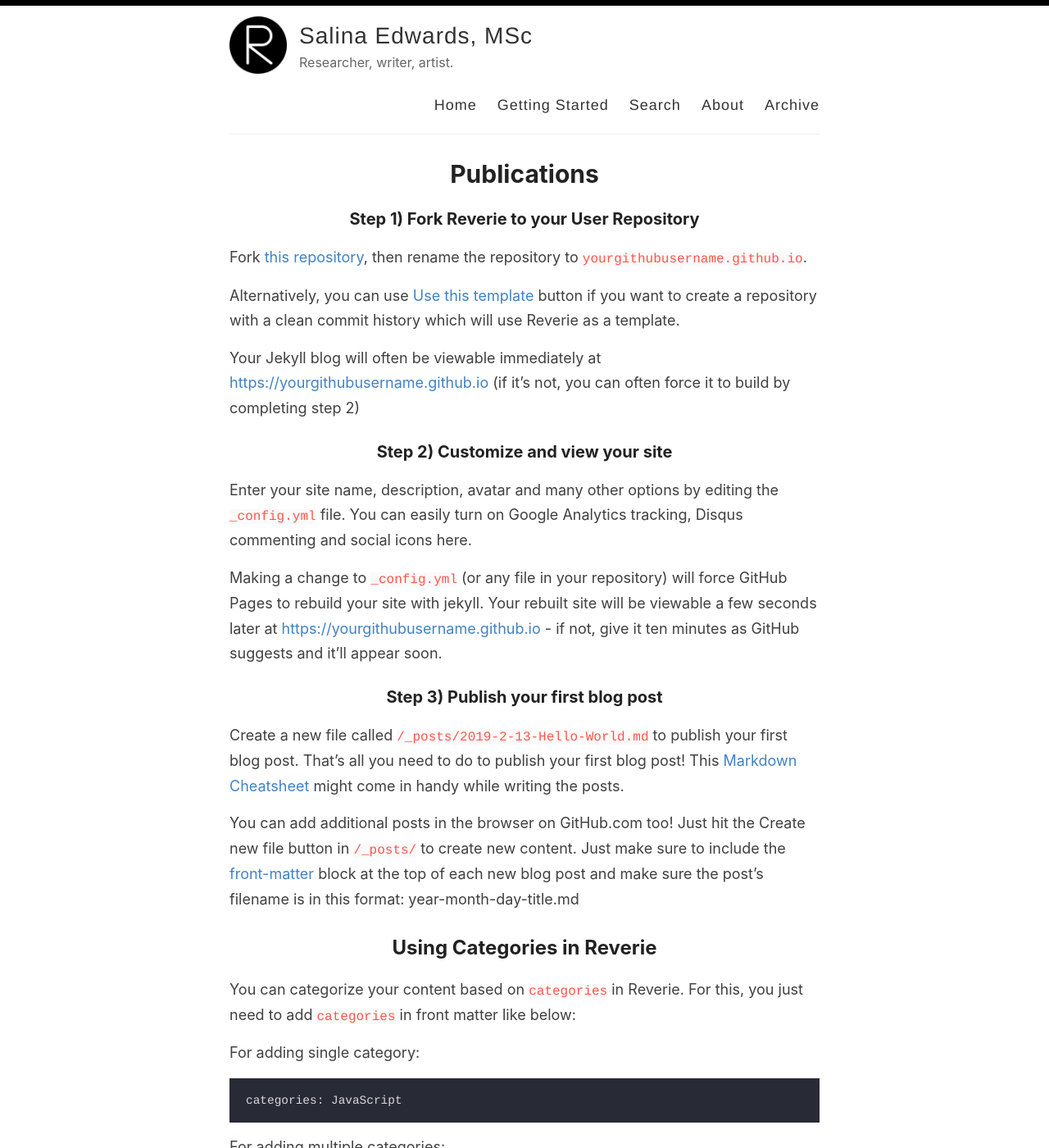
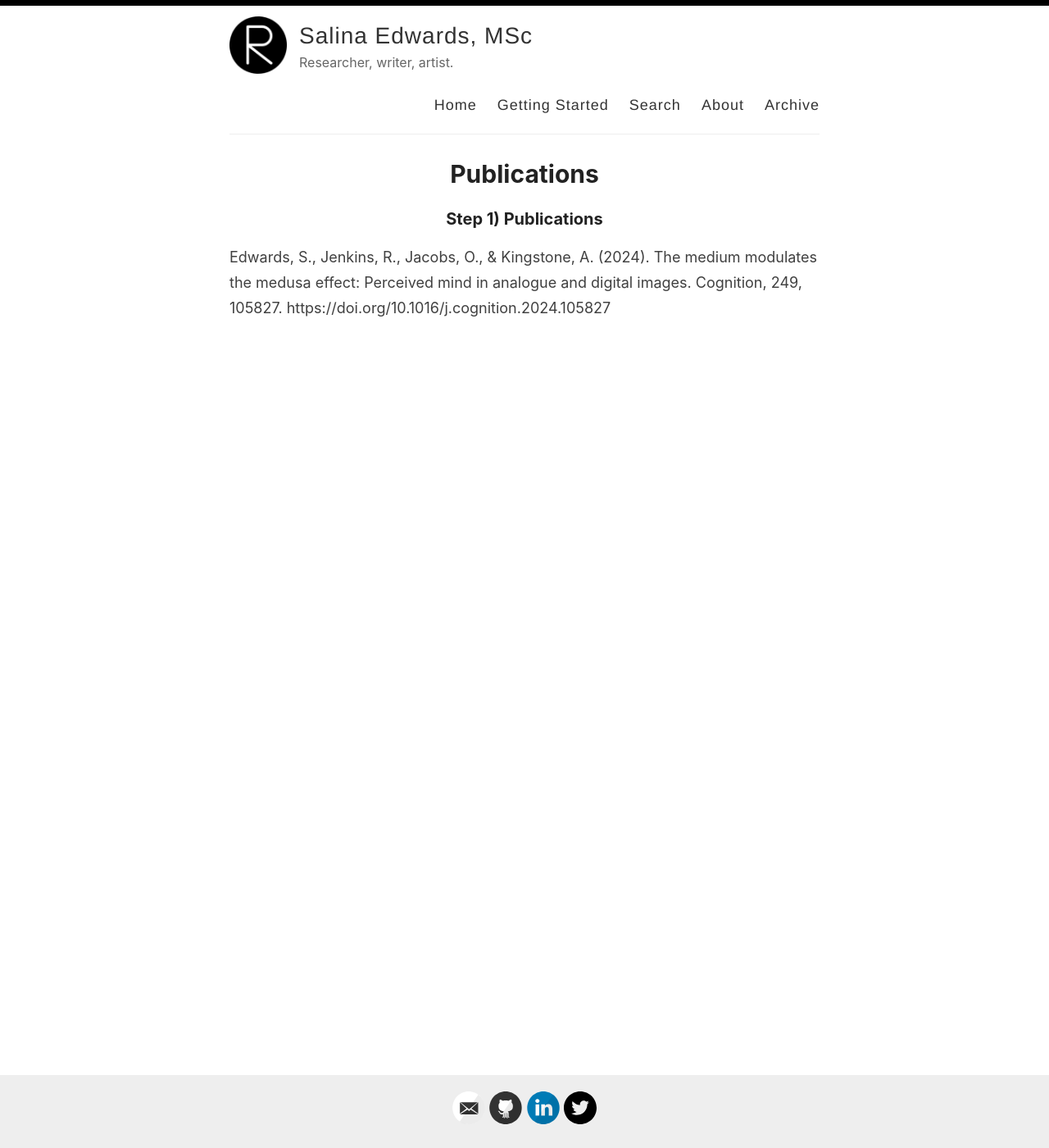
Before and after one commit to salinaedwards/salinaedwards.github.io, a Jekyll site: the page built from _pages/getting-started.md, in a window 1280 px wide and 1400 px high. Shown: the whole window at 82% size. Built offline with Jekyll 4.4.1, drawn with Linux system fonts in a browser that asks for light colours; some of the changed text lies outside the part shown.

Commit message:
Update getting-started.md

````diff
--- a/_pages/getting-started.md
+++ b/_pages/getting-started.md
@@ -4,48 +4,7 @@ title: Publications
 permalink: /publications
 ---
 
-### Step 1) Fork Reverie to your User Repository
+### Step 1) Publications
 
-Fork [this repository](https://github.com/amitmerchant1990/reverie), then rename the repository to `yourgithubusername.github.io`.
 
-Alternatively, you can use [Use this template](https://github.com/amitmerchant1990/reverie/generate) button if you want to create a repository with a clean commit history which will use Reverie as a template.
-
-Your Jekyll blog will often be viewable immediately at <https://yourgithubusername.github.io> (if it's not, you can often force it to build by completing step 2)
-
-### Step 2) Customize and view your site
-
-Enter your site name, description, avatar and many other options by editing the `_config.yml` file. You can easily turn on Google Analytics tracking, Disqus commenting and social icons here.
-
-Making a change to `_config.yml` (or any file in your repository) will force GitHub Pages to rebuild your site with jekyll. Your rebuilt site will be viewable a few seconds later at <https://yourgithubusername.github.io> - if not, give it ten minutes as GitHub suggests and it'll appear soon.
-
-### Step 3) Publish your first blog post
-
-Create a new file called `/_posts/2019-2-13-Hello-World.md` to publish your first blog post. That's all you need to do to publish your first blog post! This [Markdown Cheatsheet](https://github.com/adam-p/markdown-here/wiki/Markdown-Cheatsheet) might come in handy while writing the posts.
-
-> You can add additional posts in the browser on GitHub.com too! Just hit the <kbd>Create new file</kbd> button in `/_posts/` to create new content. Just make sure to include the [front-matter](http://jekyllrb.com/docs/frontmatter/) block at the top of each new blog post and make sure the post's filename is in this format: year-month-day-title.md
-
-## Using Categories in Reverie
-
-You can categorize your content based on `categories` in Reverie. For this, you just need to add `categories` in front matter like below:
-
-For adding single category:
-
-```md
-categories: JavaScript
-```
-
-For adding multiple categories:
-
-```md
-categories: [PHP, Laravel]
-```
-
-The contegorized content can be shown over this URL: <https://yourgithubusername.github.io/categories/>
-
-## RSS
-
-The generated [RSS feed](https://en.wikipedia.org/wiki/RSS) of your blog can be found at <https://yourgithubusername.github.io/feed>. You can see the example RSS feed over [here](https://www.amitmerchant.com/reverie/feed).
-
-## Sitemap
-
-The generated sitemap of your blog can be found at <https://yourgithubusername.github.io/sitemap>. You can see the example sitemap feed over [here](https://www.amitmerchant.com/reverie/sitemap).
+Edwards, S., Jenkins, R., Jacobs, O., & Kingstone, A. (2024). The medium modulates the medusa effect: Perceived mind in analogue and digital images. Cognition, 249, 105827. https://doi.org/10.1016/j.cognition.2024.105827
````
